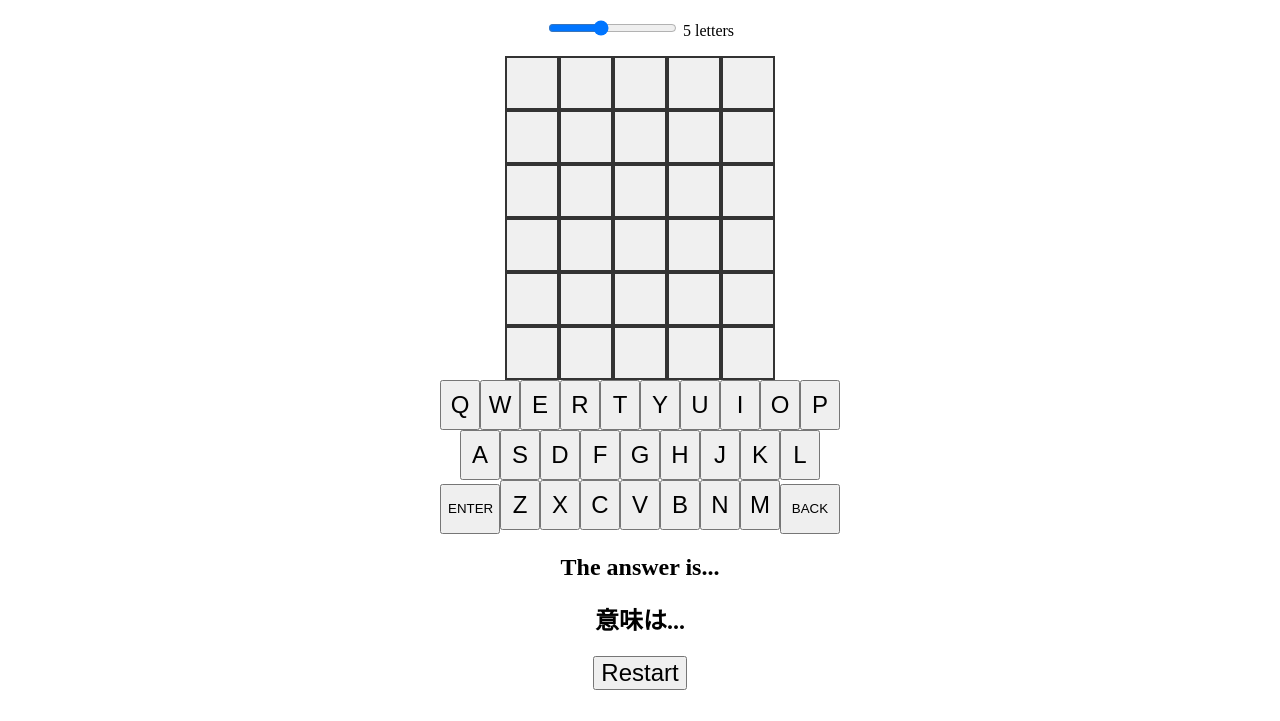
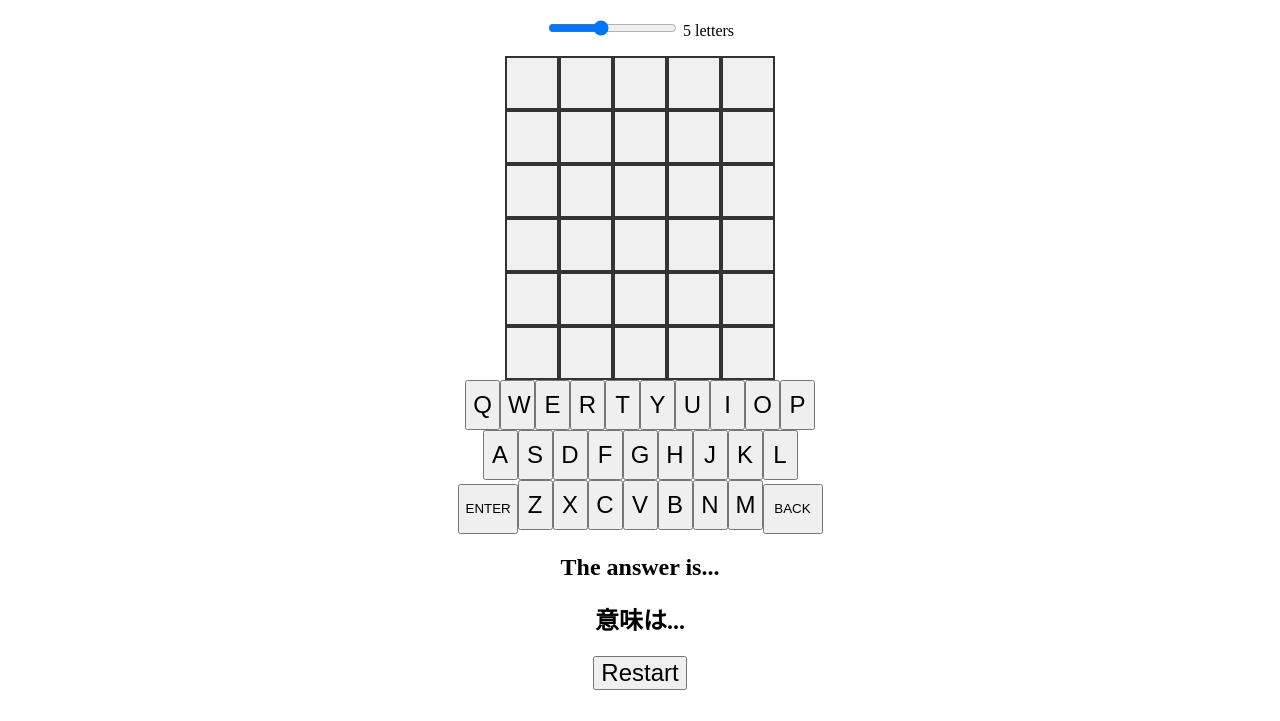
Before and after one commit to chukeru2/Targetle, a plain HTML site: page index.html in a window 1280 px wide. Shown: the part 79-800 px from the top of the page. Drawn offline with Linux system fonts and the light colour scheme.

Commit message:
改行阻止

```diff
--- a/style.css
+++ b/style.css
@@ -1,6 +1,6 @@
 .boxes{
     text-align: center;
-
+    white-space: nowrap
 }
 .boxes span{
     display: inline-block; /* 文字幅に合わせる */
@@ -22,7 +22,7 @@
 {
     display: inline-block;
     text-align: center;
-    width: 40px ;
+    width: 35px ;
     height: 50px;
     font-size: x-large;
     user-select: none;
```
